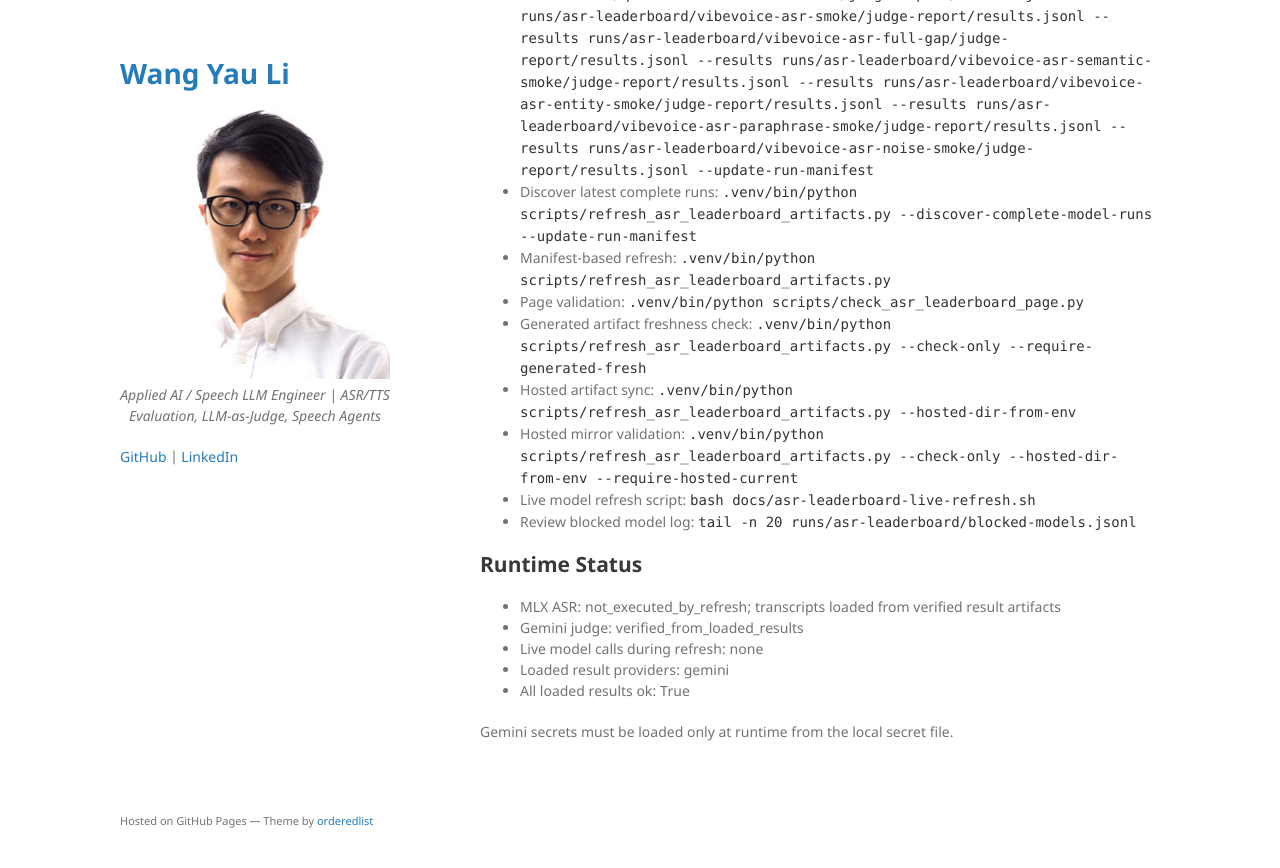
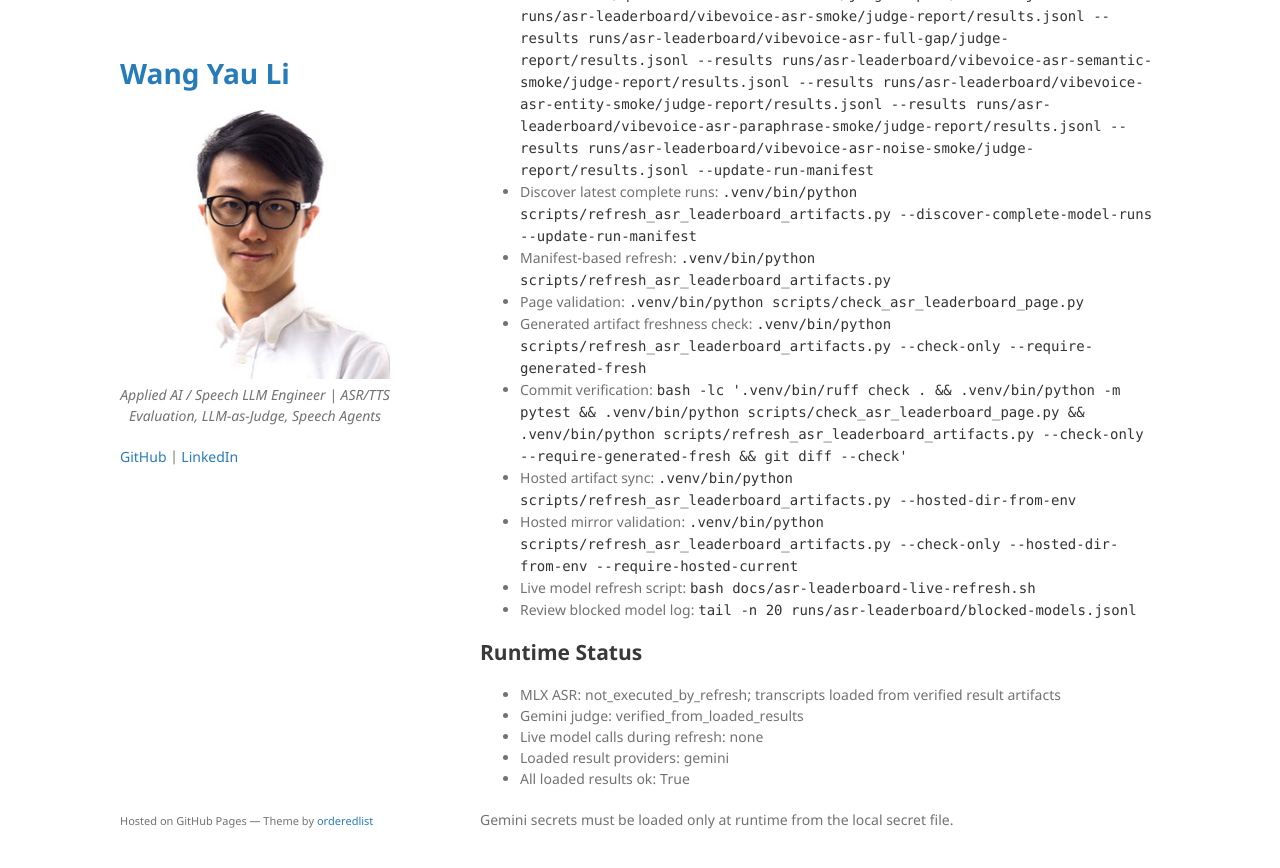
Before and after one commit to kennethli319/kennethli319.github.io, a Jekyll site: the page built from open-audio-judge/asr-leaderboard-refresh-report.md, in a window 1280 px wide and 900 px high, scrolled down 7318 px. Shown: the top 868 px of the window. Built offline with Jekyll 4.4.1, drawn with Linux system fonts in a browser that asks for light colours; our own code applies the rules of GitHub Pages for plain Markdown files.

Commit message:
Update ASR leaderboard hosted verification artifacts

```diff
--- a/open-audio-judge/asr-leaderboard-demo.html
+++ b/open-audio-judge/asr-leaderboard-demo.html
@@ -193,6 +193,7 @@
         <tr><td>Review blocked model log</td><td><code>tail -n 20 runs/asr-leaderboard/blocked-models.jsonl</code></td></tr>
         <tr><td>Check generated page</td><td><code>.venv/bin/python scripts/check_asr_leaderboard_page.py</code></td></tr>
         <tr><td>Verify generated artifacts are fresh</td><td><code>.venv/bin/python scripts/refresh_asr_leaderboard_artifacts.py --check-only --require-generated-fresh</code></td></tr>
+        <tr><td>Run commit verification</td><td><code>bash -lc &#x27;.venv/bin/ruff check . &amp;&amp; .venv/bin/python -m pytest &amp;&amp; .venv/bin/python scripts/check_asr_leaderboard_page.py &amp;&amp; .venv/bin/python scripts/refresh_asr_leaderboard_artifacts.py --check-only --require-generated-fresh &amp;&amp; git diff --check&#x27;</code></td></tr>
         <tr><td>Sync hosted artifacts</td><td><code>.venv/bin/python scripts/refresh_asr_leaderboard_artifacts.py --hosted-dir-from-env</code></td></tr>
         <tr><td>Check hosted mirror</td><td><code>.venv/bin/python scripts/refresh_asr_leaderboard_artifacts.py --check-only --hosted-dir-from-env --require-hosted-current</code></td></tr>
       </tbody>
--- a/open-audio-judge/asr-leaderboard-refresh-report.md
+++ b/open-audio-judge/asr-leaderboard-refresh-report.md
@@ -150,6 +150,7 @@ This generated report summarizes the verified ASR leaderboard artifact set.
 - Manifest-based refresh: `.venv/bin/python scripts/refresh_asr_leaderboard_artifacts.py`
 - Page validation: `.venv/bin/python scripts/check_asr_leaderboard_page.py`
 - Generated artifact freshness check: `.venv/bin/python scripts/refresh_asr_leaderboard_artifacts.py --check-only --require-generated-fresh`
+- Commit verification: `bash -lc '.venv/bin/ruff check . && .venv/bin/python -m pytest && .venv/bin/python scripts/check_asr_leaderboard_page.py && .venv/bin/python scripts/refresh_asr_leaderboard_artifacts.py --check-only --require-generated-fresh && git diff --check'`
 - Hosted artifact sync: `.venv/bin/python scripts/refresh_asr_leaderboard_artifacts.py --hosted-dir-from-env`
 - Hosted mirror validation: `.venv/bin/python scripts/refresh_asr_leaderboard_artifacts.py --check-only --hosted-dir-from-env --require-hosted-current`
 - Live model refresh script: `bash docs/asr-leaderboard-live-refresh.sh`
--- a/open-audio-judge/asr-leaderboard-refresh-workflow.json
+++ b/open-audio-judge/asr-leaderboard-refresh-workflow.json
@@ -4,6 +4,7 @@
     "audio_ready_check_command",
     "blocked_model_log_command",
     "combine_refresh_command",
+    "commit_verification_command",
     "discover_refresh_command",
     "freshness_check_command",
     "full_preflight_command",
@@ -90,6 +91,11 @@
       "--results",
       "runs/asr-leaderboard/vibevoice-asr-noise-smoke/judge-report/results.jsonl",
       "--update-run-manifest"
+    ],
+    "commit_verification_command": [
+      "bash",
+      "-lc",
+      "'.venv/bin/ruff check . && .venv/bin/python -m pytest && .venv/bin/python scripts/check_asr_leaderboard_page.py && .venv/bin/python scripts/refresh_asr_leaderboard_artifacts.py --check-only --require-generated-fresh && git diff --check'"
     ],
     "discover_refresh_command": [
       ".venv/bin/python",
--- a/open-audio-judge/asr-leaderboard-runtime-status.json
+++ b/open-audio-judge/asr-leaderboard-runtime-status.json
@@ -44,10 +44,7 @@
       "--model",
       "mlx-community/whisper-large-v3-turbo-asr-fp16"
     ],
-    "returncode": 0,
-    "status": "ok",
-    "stderr": "",
-    "stdout": "MLX ASR runtime OK\nPython: .venv/bin/python\nModule: mlx_audio.stt.generate\nModel:  mlx-community/whisper-large-v3-turbo-asr-fp16"
+    "status": "not_checked"
   },
   "result_bundle": {
     "categories": [
--- a/open-audio-judge/asr-leaderboard-summary.json
+++ b/open-audio-judge/asr-leaderboard-summary.json
@@ -338,6 +338,11 @@
       "--results",
       "runs/asr-leaderboard/vibevoice-asr-noise-smoke/judge-report/results.jsonl",
       "--update-run-manifest"
+    ],
+    "commit_verification_command": [
+      "bash",
+      "-lc",
+      "'.venv/bin/ruff check . && .venv/bin/python -m pytest && .venv/bin/python scripts/check_asr_leaderboard_page.py && .venv/bin/python scripts/refresh_asr_leaderboard_artifacts.py --check-only --require-generated-fresh && git diff --check'"
     ],
     "discover_refresh_command": [
       ".venv/bin/python",
```
Also changed, not shown: open-audio-judge/asr-leaderboard-artifacts.json (+12 -12 lines), open-audio-judge/asr-leaderboard-hosted-manifest.json (+13 -13 lines), 1 other file.
